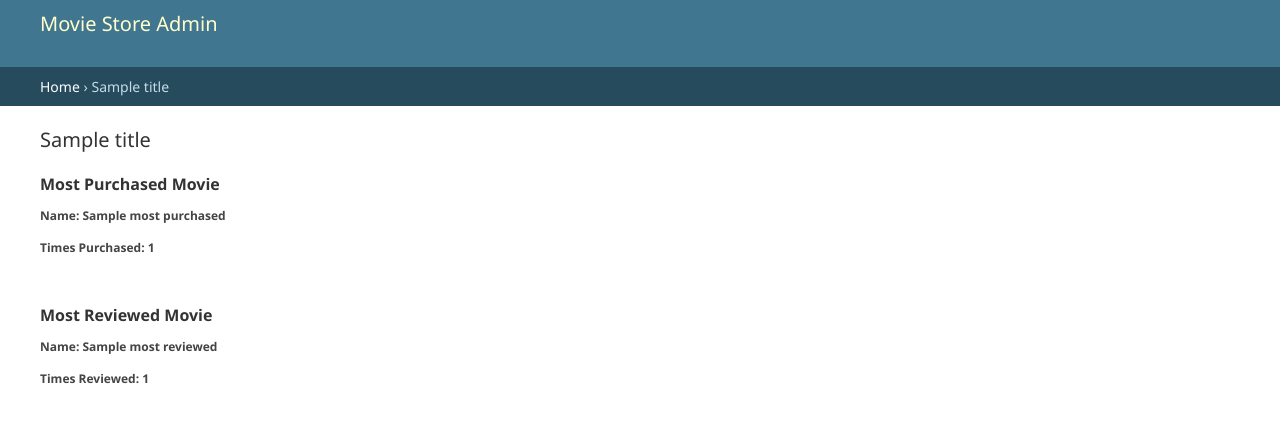
After one commit to cwe99069/moviesstore, a Django app: template templates/admin/movie_purchased_reviewed.html in a window 1280 px wide. The commit adds this page. Shown: the top 423 px of the page. Run offline with Django 5.2, Linux system fonts and the light colour scheme; the template is opened without the code that fills it: most values are stand-ins (such as "Sample title", 1, 10 or a date in 2020).

Commit message:
Add most purchased + reviewed movie

```diff
--- /dev/null
+++ b/templates/admin/movie_purchased_reviewed.html
@@ -0,0 +1,19 @@
+{% extends 'admin/base_site.html' %}
+{% load static %}
+
+
+{% block content %}
+<div class="dashboard-stats">
+    <div class="stat-card">
+        <h2>Most Purchased Movie</h2>
+        <h4>Name: {{ mostPurchased.name }}</h4>
+        <h4>Times Purchased: {{ mostPurchased.num_purchased }}</h4>
+    </div>
+    <br />
+    <div class="stat-card">
+        <h2>Most Reviewed Movie</h2>
+        <h4>Name: {{ mostReviewed.name }}</h4>
+        <h4>Times Reviewed: {{ mostReviewed.num_reviewed }}</h4>
+    </div>
+</div>
+{% endblock %}
--- a/templates/admin/nav_sidebar.html
+++ b/templates/admin/nav_sidebar.html
@@ -11,5 +11,10 @@
                 See User Summary
             </a>
         </li>
+        <li>
+            <a href="{% url 'admin:movie_purchased_reviewed' %}">
+                Most Purchased + Reviewed Movie
+            </a>
+        </li>
     </ul>
 </nav>
```
Also changed, not shown: movies/admin.py (+39 -0 lines), templates/admin/custom_index.html (+6 -1 lines).
